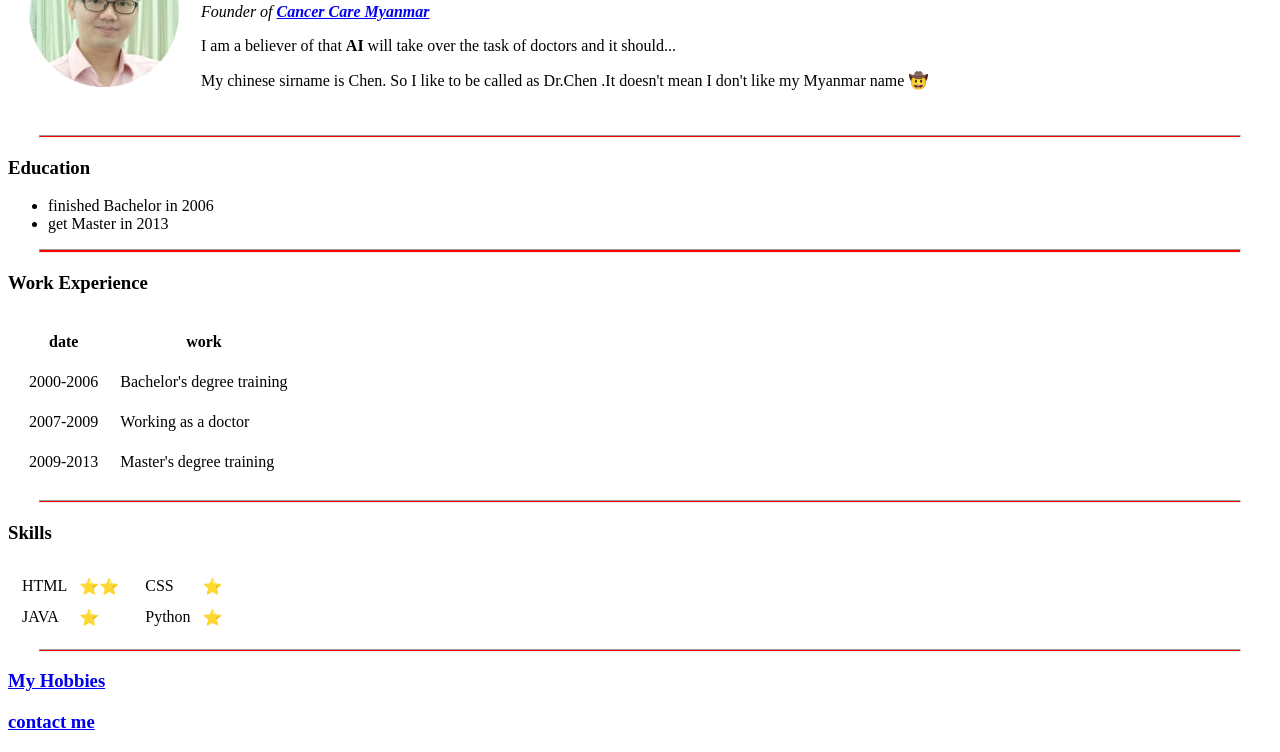
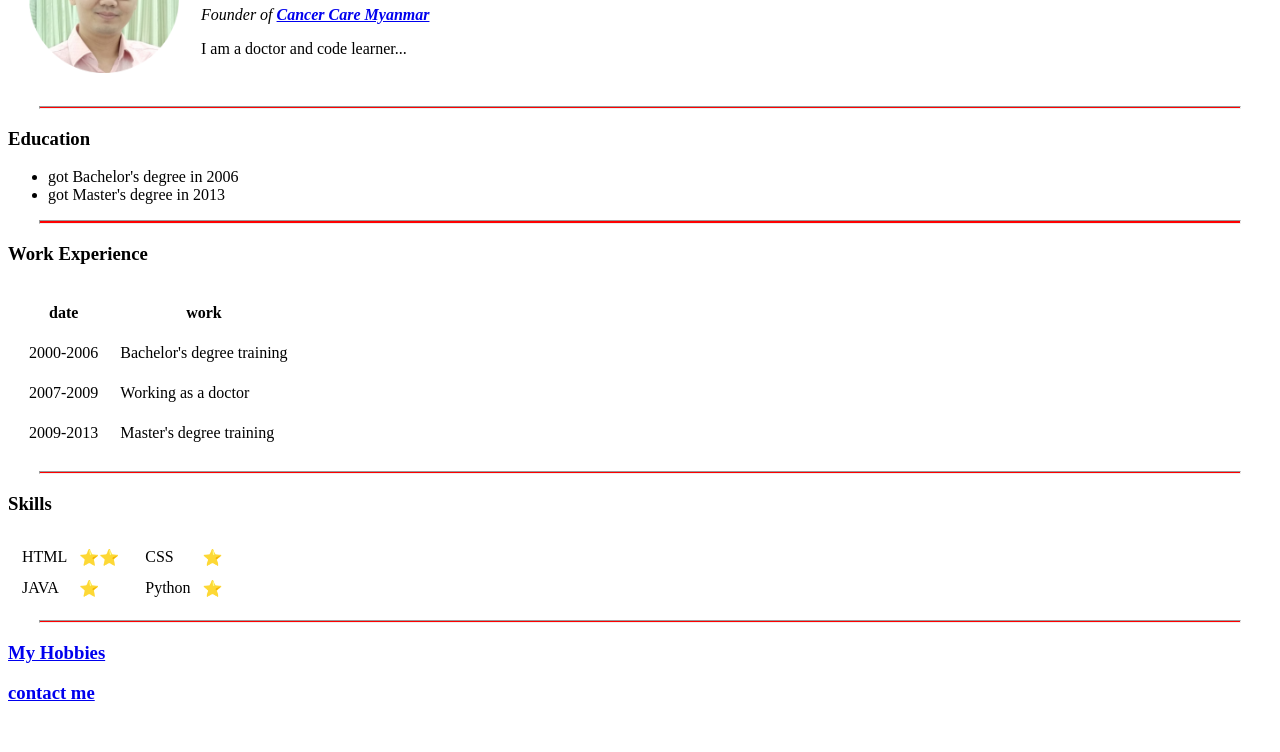
Before and after one commit to AK-Win/cv, a plain HTML site: page index.html in a window 1280 px wide. Shown: the part 106-858 px from the top of the page. After the commit the page ends 829 px from the top, so only its background shows below. Drawn offline with Linux system fonts and the light colour scheme.

Commit message:
change some texts for public use
try editing in github

```diff
--- a/index.html
+++ b/index.html
@@ -14,8 +14,8 @@
       <td>
         <h1>Dr.Aung Kyaw Win</h1>
         <p><em> Founder of <strong><a href="https://www.facebook.com/cancercaremyanmar001/?modal=admin_todo_tour">Cancer Care Myanmar</a></strong></em></p>
-        <p>I am a believer of that <strong>AI</strong> will take over the task of doctors and it should...</p>
-        <p>My chinese sirname is Chen. So I like to be called as Dr.Chen .It doesn't mean I don't like my Myanmar name 🤠</p>
+        <p>I am a doctor and code learner...</p>
+
       </td>
     </tr>
   </table>
@@ -23,8 +23,8 @@
   <hr style=' height:1px; width:95%; background-color:red;'>
   <h3> Education </h3>
   <ul>
-    <li>finished Bachelor in 2006</li>
-    <li>get Master in 2013</li>
+    <li> got Bachelor's degree in 2006</li>
+    <li> got Master's degree in 2013</li>
   </ul>
 
   <hr style=' height:1.5px; width:95%; background-color:red;'>
```
